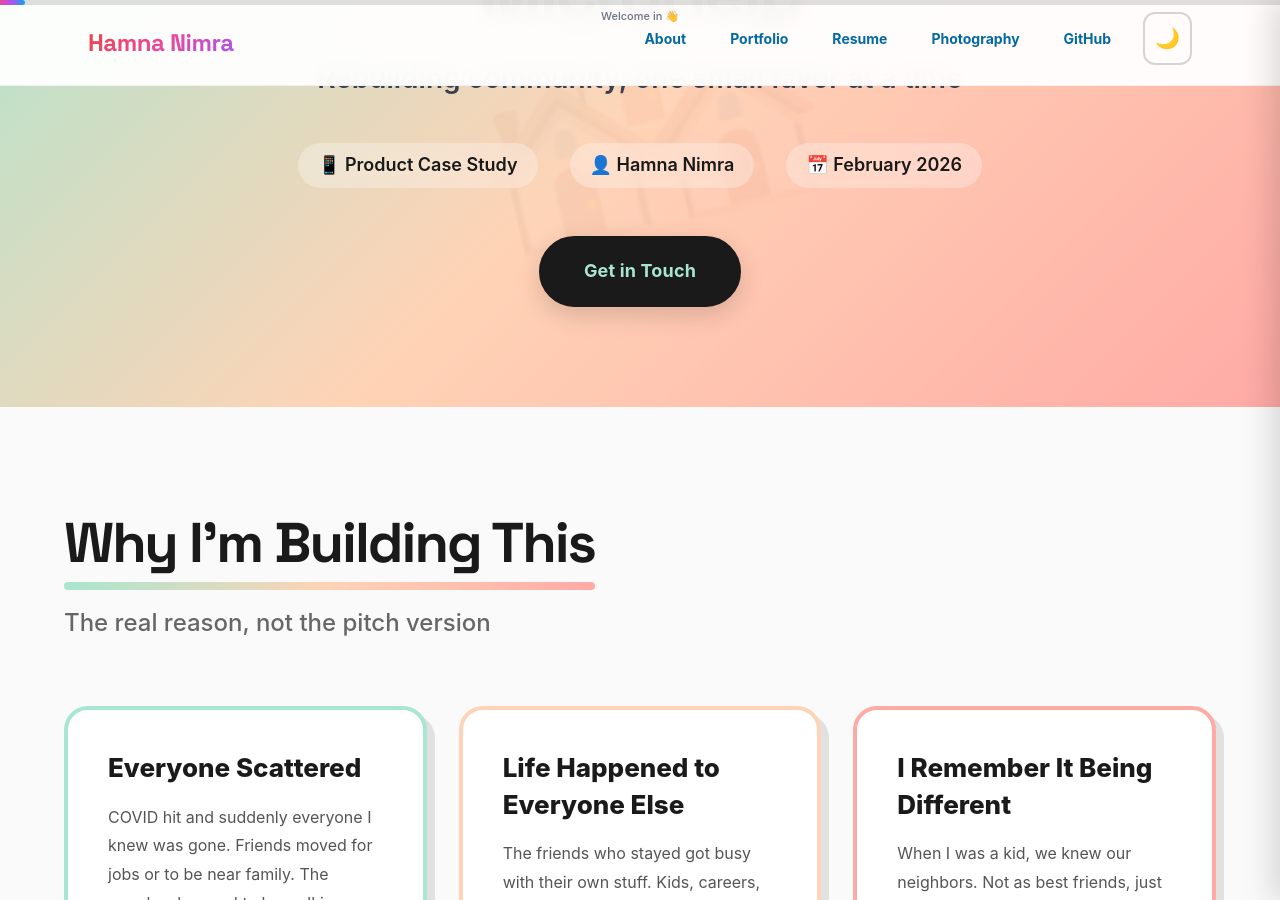
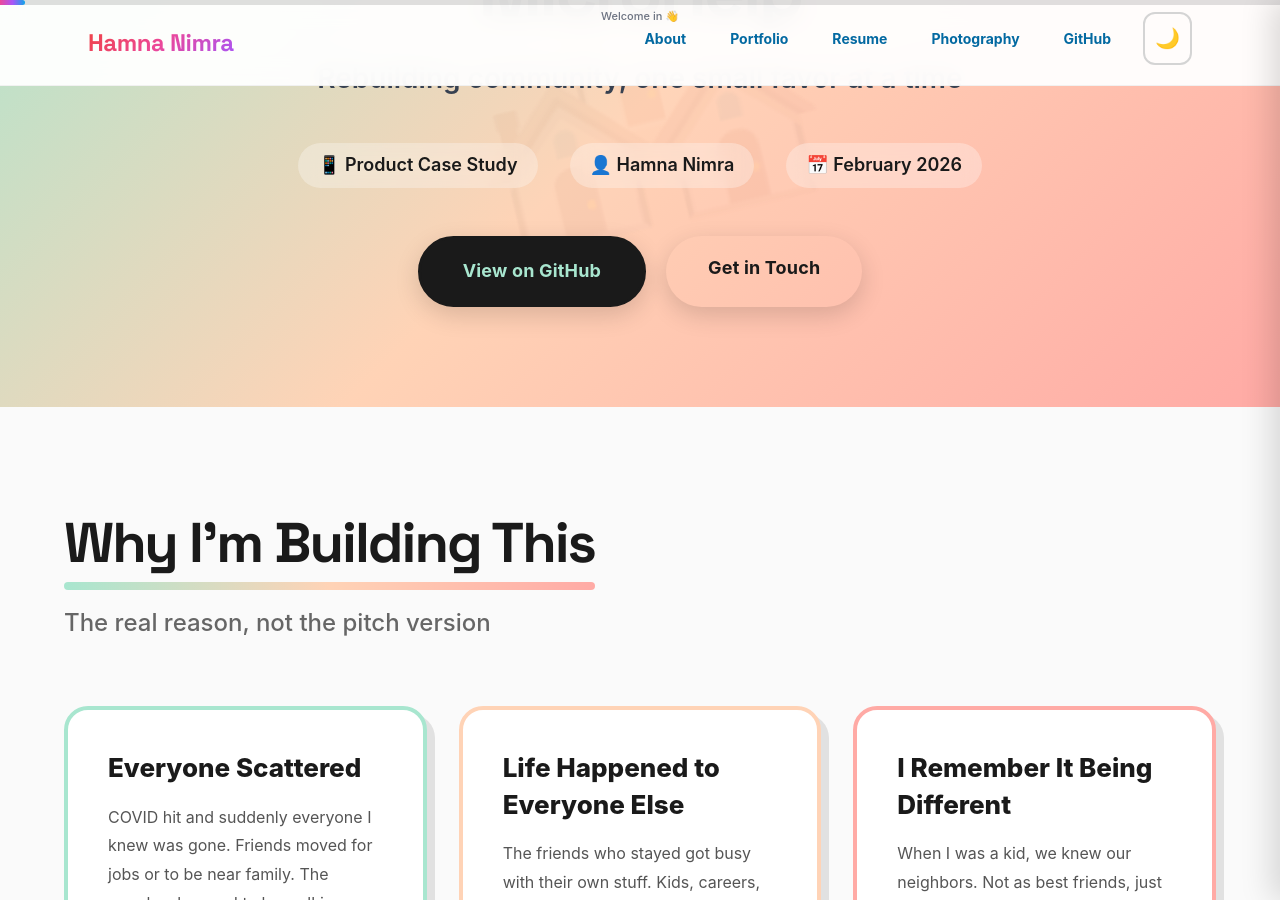
Before and after one commit to HamnaNimra/hamnanimra.github.io, a Jekyll site: the page built from _case_studies/microhelp.html, in a window 1280 px wide and 900 px high, scrolled down 319 px. Built offline with Jekyll 4.4.1, drawn with Linux system fonts in a browser that asks for light colours; nearby versions of some CDN libraries.

Commit message:
added microhelp github link to case study

```diff
--- a/_case_studies/microhelp.html
+++ b/_case_studies/microhelp.html
@@ -725,7 +725,8 @@ meta: Product Case Study · February 2026
                 <span>📅 February 2026</span>
             </div>
             <div class="cta-buttons">
-                <a href="mailto:hamnanimramirza@outlook.com" class="btn btn-primary">Get in Touch</a>
+                <a href="https://github.com/HamnaNimra/MicroHelp" class="btn btn-primary" target="_blank" rel="noopener noreferrer">View on GitHub</a>
+                <a href="mailto:hamnanimramirza@outlook.com" class="btn btn-secondary">Get in Touch</a>
             </div>
         </div>
     </div>
```
